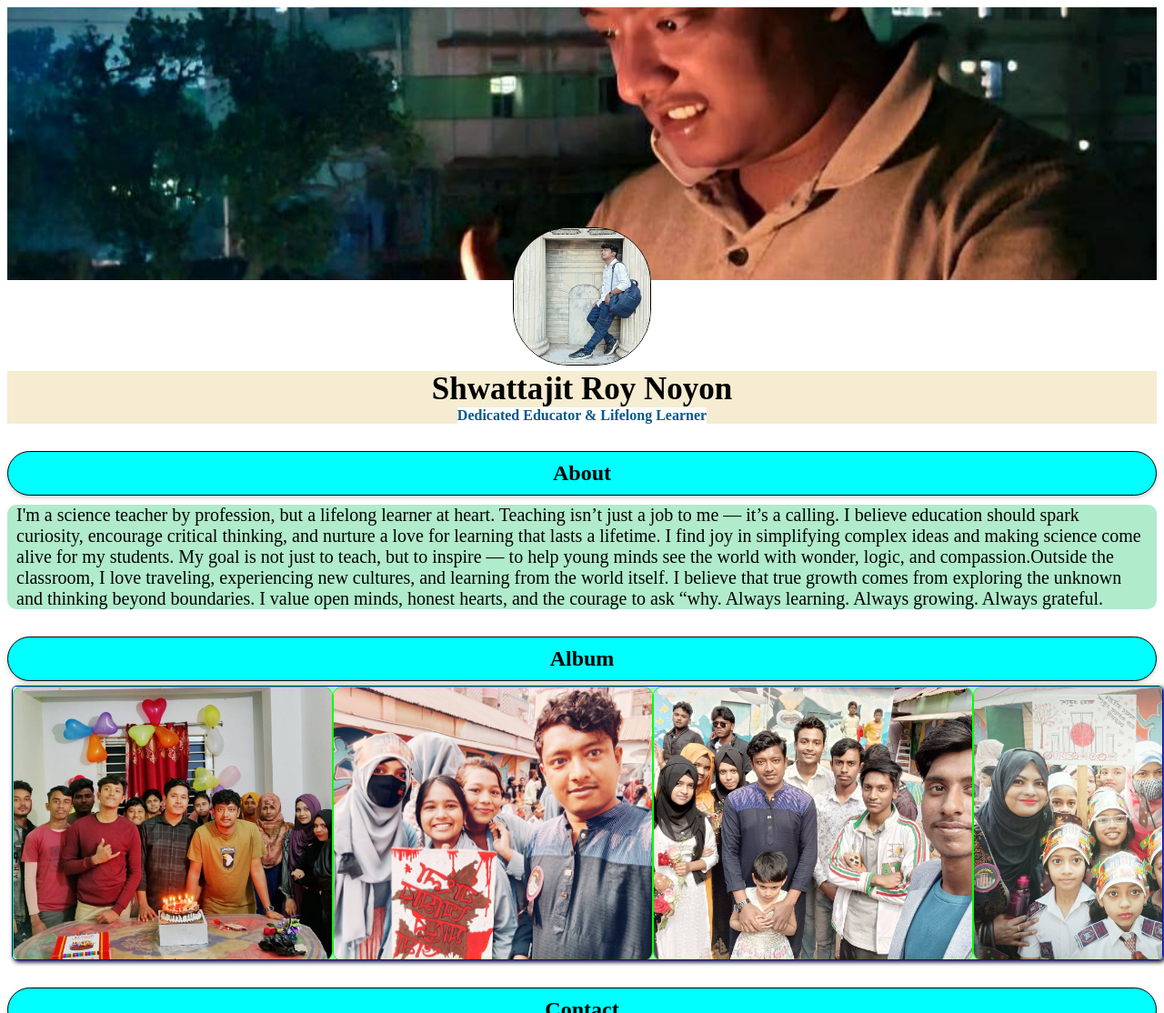
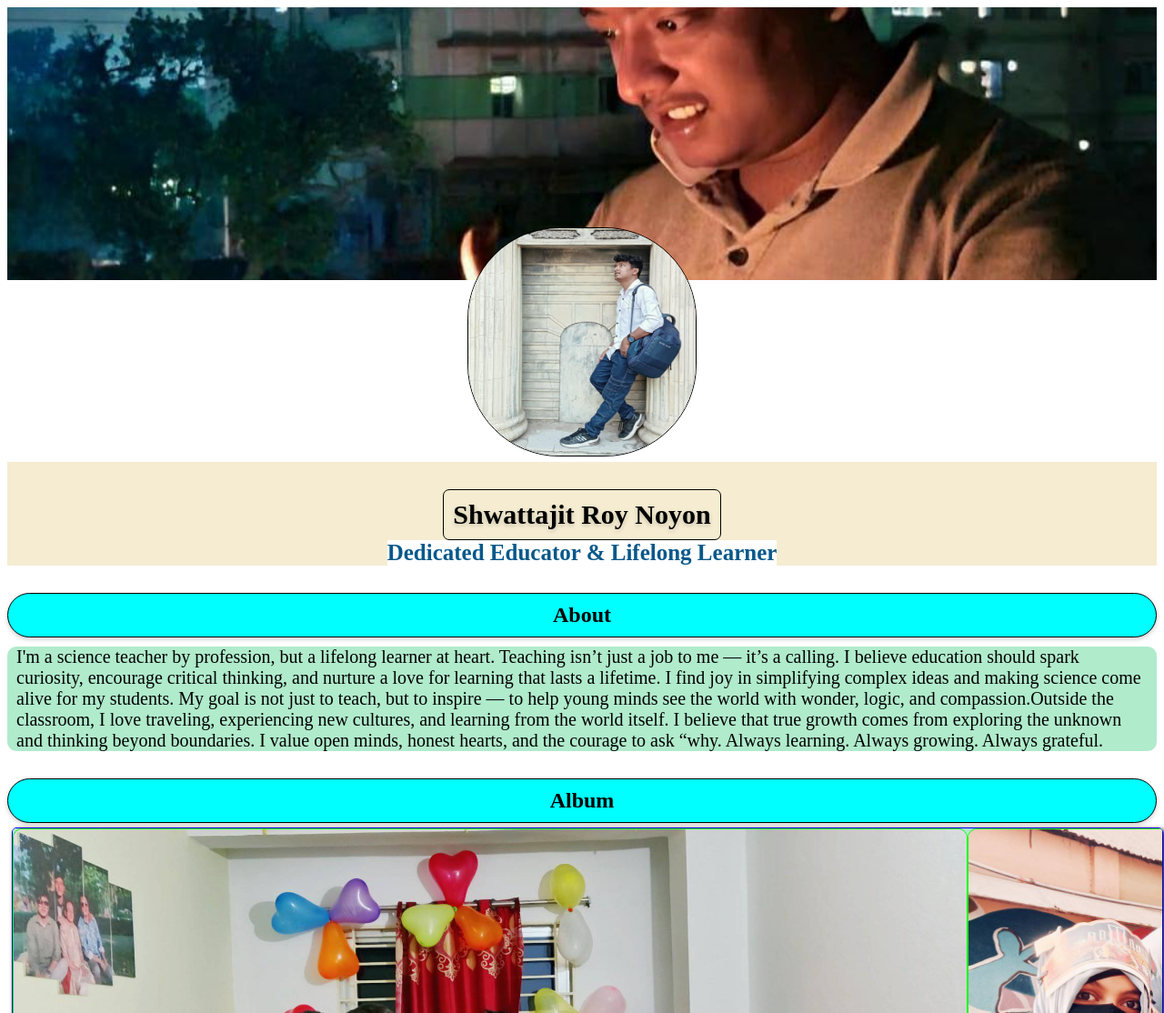
Before and after one commit to jubayer0011/noyon, a plain HTML site: page index.html in a window 1280 px wide. Shown: the top 1114 px of the page at 91% size. Drawn offline with Linux system fonts and the light colour scheme.

Commit message:
index.html

```diff
--- a/index.html
+++ b/index.html
@@ -13,10 +13,24 @@
     padding: 10;
   }
 
+
+  .name{
+    border-radius: 7px;
+    background-color: #f5ecd1;
+    color: black;
+    font-size: 30px;
+    border: 1px solid black;
+    text-align: center;
+    font-weight: bold;
+    text-shadow: 0 2px 5px rgba(0, 0, 0, 0.2);
+    margin-top: 30;
+    padding: 10;
+  }
+
   .cover-container{
     height: 300px;
     width: 100%;
-    margin-bottom: 100px;
+    margin-bottom: 200px;
 
   }
 
@@ -29,8 +43,8 @@
   }
 
   .profile-photo{
-    height: 150px;
-    width: 150px;
+    height: 250px;
+    width: 250px;
     border-radius: 40%;
     border: 1px solid black;
     position: absolute;
@@ -53,14 +67,14 @@
     border-radius: 5px;
     border: 1px solid blue;
     display: flex;
-    height: 300px;
+    height: 600px;
     width: 100%;
     overflow-x: auto;
    }
 
    .album-image{
     height: 100%;
-    width: 350px;
+    width: 8000px;
     object-fit: cover;
     border: 1px solid lime;
     border-radius: 10px;
@@ -104,11 +118,11 @@
     <!-- name and bio-->
 
   <div style="background-color: #f5ecd1; display: flex; justify-content: center; align-items: center;">
-    <b style="font-size: 35px;font-weight: bold;">Shwattajit Roy Noyon</b>
+    <b class="name">Shwattajit Roy Noyon</b>
   </div>
   <div style="background-color: #f5ecd1; display: flex; justify-content: center; margin: 0; padding: 0;">
     <h4 style="margin: 0; padding: 0; background-color: white;">
-      <p style="color: rgb(7, 88, 138); margin: 0; padding: 0; background-color: white;">Dedicated Educator & Lifelong
+      <p style="color: rgb(7, 88, 138); margin: 0; padding: 0; background-color: white; font-size: 25px;">Dedicated Educator & Lifelong
         Learner</p>
     </h4>
   </div>
```
